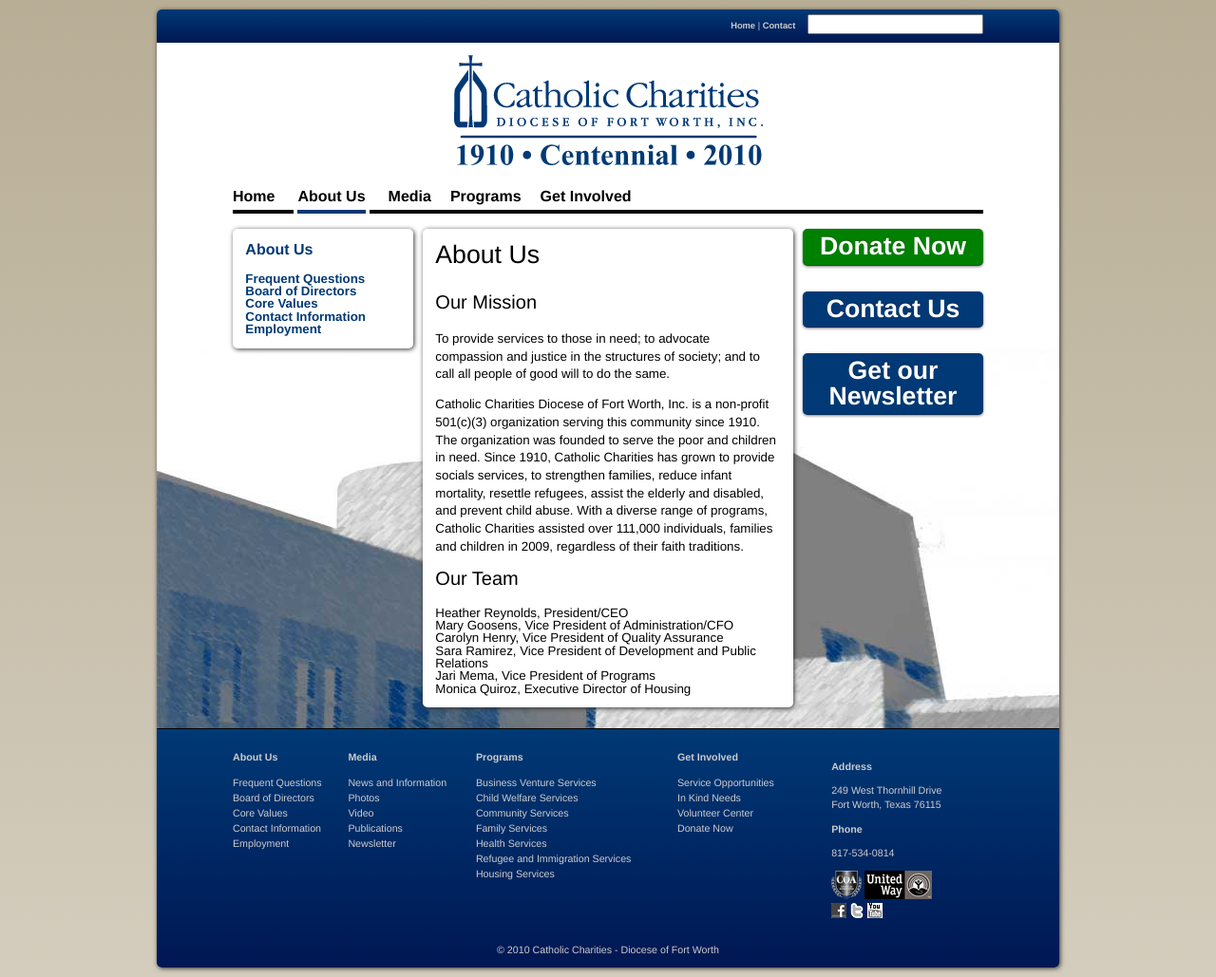
After one commit to kientran/ccdofw-2010, a PHP site: page /content.html in a window 1280 px wide. The commit adds this page. Shown: the whole page at 95% size. Run offline with PHP 8.4, Linux system fonts and the light colour scheme; some libraries are stand-ins or nearby versions.

Commit message:
Add content demo page

```diff
--- /dev/null
+++ b/content.html
@@ -0,0 +1,231 @@
+<!DOCTYPE html>
+<html lang="en">
+<head>
+
+  <link href="stylesheets/screen.css" media="screen, projection" rel="stylesheet" type="text/css" />
+  <link href="stylesheets/print.css" media="print" rel="stylesheet" type="text/css" />
+  <!--[if lt IE 8]>
+      <link href="stylesheets/ie.css" media="screen, projection" rel="stylesheet" type="text/css" />
+  <![endif]-->
+
+  <script type="text/javascript" src="http://jqueryjs.googlecode.com/files/jquery-1.3.1.js"></script>
+  <script type="text/javascript" src='js/slider.js'></script>
+</head>
+
+<body class="bp three-col">
+<div id="container">
+
+<header>
+  <div id="searchbar">
+      <a href="">Home</a> | <a href="">Contact</a> <input type="text">
+  </div>
+  <div id="logobar"><a href="">Catholic Charities</a></div>
+  <navigation>
+    <!--<div id="nav_donate"><a href="" class="green awesome">Donate now</a></div> -->
+    <ul id="nav" class="clearfix">
+      <li id="nav_home" class="first"><a href="">Home</a></li>
+      <li id="nav_about" class="current dir"><a href="">About Us</a>
+<!--        <ul>
+          <li><a href="">Frequent Questions</a></li>
+          <li><a href="">Board of Directors</a></li>
+          <li><a href="">Core Values</a></li>
+          <li><a href="">Contact Information</a></li>
+          <li><a href="">Employment</a></li>
+        </ul> -->
+      </li>
+      <li id="nav_media" class="dir"><a href="">Media</a>
+  <!--      <ul>
+          <li><a href="">News and Information</a></li>
+          <li><a href="">Photos</a></li>
+          <li><a href="">Video</a></li>
+          <li><a href="">Publications</a></li>
+          <li><a href="">Newsletter</a></li>
+        </ul> -->
+      </li>
+      <li id="nav_programs" class="dir"><a href="">Programs</a>
+  <!--      <ul>
+          <li class="dir"><a href="">Business Venture Services</a>
+            <ul>
+              <li><a href="">Translation and Interpreter Network</a></li>
+            </ul>
+          </li>
+          <li class="dir"><a href="">Child Welfare Services</a>
+             <ul>
+              <li><a href="">Assessment Center of Tarrant County</a></li>
+              <li><a href="">Therapeutic Foster Care</a></li>
+              <li><a href="">Unaccompanied Refugee Minor</a></li>
+            </ul>
+          </li>
+          <li class="dir"><a href="">Community Services</a>
+            <ul>
+              <li><a href="">Compassion Resource Network</a></li>
+              <li><a href="">Disaster Response Services</a></li>
+              <li><a href="">Enrollment Solutions</a></li>
+              <li><a href="">Financial Stability</a></li>
+              <li><a href="">Financial Education and Credit Counseling</a></li>
+              <li><a href="">Housing Opportunity Model for Empowerment and Stability</a></li>
+              <li><a href="">The Lady Hogan Project</a></li>
+            </ul>
+          </li>
+          <li class="dir"><a href="">Family Services</a>
+             <ul>
+              <li><a href="">Collaborative Approach to Resource Empowerment</a></li>
+              <li><a href="">Clinical Counseling</a></li>
+              <li><a href="">Hand in Hand</a></li>
+              <li><a href="">Healthy Start Initiative</a></li>
+              <li><a href="">Pathways</a></li>
+              <li><a href="">School Based Services</a></li>
+            </ul>
+
+          </li>
+          <li class="dir"><a href="">Health Services</a>
+             <ul>
+              <li><a href="">St. Joseph Health Care Trust</a></li>
+            </ul>
+          </li>
+          <li class="dir"><a href="">Refugee and Immigration Services</a>
+            <ul>
+              <li><a href="">Immigration Consultation Services</a></li>
+              <li><a href="">Refugee Services</a></li>
+            </ul>
+          </li>
+          <li class="dir"><a href="">Housing Services</a>
+            <ul>
+              <li><a href="">Casa, Inc</a></li>
+              <li><a href="">Casa II, Inc / Casa Brendan</a></li>
+              <li><a href="">Nuestro Hogar, Inc.</a></li>
+            </ul>
+          </li>
+        </ul>-->
+      </li>
+      <li id="nav_involved" class="dir"><a href="">Get Involved</a>
+<!--        <ul>
+          <li><a href="">Service Opportunities</a></li>
+          <li><a href="">In Kind Needs</a></li>
+          <li><a href="">Volunteer Center</a></li>
+          <li><a href="">Donate Now</a></li>
+        </ul>-->
+      </li>
+    </ul>
+  </navigation>
+</header>
+
+<div id="left_sidebar">
+<div id="side_navigation">
+  <h3><a href="">About Us</a></h3>
+  <ul>
+          <li><a href="">Frequent Questions</a></li>
+          <li><a href="">Board of Directors</a></li>
+          <li><a href="">Core Values</a></li>
+          <li><a href="">Contact Information</a></li>
+          <li><a href="">Employment</a></li>
+        </ul>
+</div>
+</div>
+
+<div id="content">
+<div id="content_container">
+<h1>About Us</h1>
+<h2>Our Mission</h2>
+<p>To provide services to those in need; to advocate compassion and justice in the structures of society; and to call all people of good will to do the same.</p>
+
+<p>Catholic Charities Diocese of Fort Worth, Inc. is a non-profit 501(c)(3) organization serving this community since 1910. The organization was founded to serve the poor and children in need. Since 1910, Catholic Charities has grown to provide socials services, to strengthen families, reduce infant mortality, resettle refugees, assist the elderly and disabled, and prevent child abuse. With a diverse range of programs, Catholic Charities assisted over 111,000 individuals, families and children in 2009, regardless of their faith traditions.</p>
+
+<h2>Our Team</h2>
+<ul>
+<li>Heather Reynolds, President/CEO</li>
+<li>Mary Goosens, Vice President of Administration/CFO</li>
+<li>Carolyn Henry, Vice President of Quality Assurance</li>
+<li>Sara Ramirez, Vice President of Development and Public Relations</li>
+<li>Jari Mema, Vice President of Programs</li>
+<li>Monica Quiroz, Executive Director of Housing</li>
+</ul>
+
+</div>
+</div>
+
+<div id="sidebar">
+
+  <div id="front_action">
+    <a href="#" id="front_donate" class="green awesome">Donate Now</a>
+  </div>
+
+  <div id="front_action">
+    <a href="#" id="front_contact" class="blue awesome">Contact Us</a>
+  </div>
+
+  <div id="front_action">
+    <a href="#" id="front_newsletter" class="blue awesome">Get our Newsletter</a>
+  </div>
+
+</div>
+
+<footer>
+<table>
+<tr>
+  <td>
+    <ul>
+      <li class="footer_head">About Us</li>
+      <li><a href="">Frequent Questions</a></li>
+      <li><a href="">Board of Directors</a></li>
+      <li><a href="">Core Values</a></li>
+      <li><a href="">Contact Information</a></li>
+      <li><a href="">Employment</a></li>
+    </ul>
+  </td>
+  <td>
+    <ul>
+      <li class="footer_head">Media</li>
+      <li><a href="">News and Information</a></li>
+      <li><a href="">Photos</a></li>
+      <li><a href="">Video</a></li>
+      <li><a href="">Publications</a></li>
+      <li><a href="">Newsletter</a></li>
+    </ul>
+  </td>
+  <td>
+    <ul>
+      <li class="footer_head">Programs</li>
+      <li class="dir"><a href="">Business Venture Services</a></li>
+      <li class="dir"><a href="">Child Welfare Services</a></li>
+      <li class="dir"><a href="">Community Services</a></li>
+      <li class="dir"><a href="">Family Services</a></li>
+      <li class="dir"><a href="">Health Services</a></li>
+      <li class="dir"><a href="">Refugee and Immigration Services</a></li>
+      <li class="dir"><a href="">Housing Services</a></li>
+    </ul>
+  </td>
+  <td>
+    <ul>
+      <li class="footer_head">Get Involved</li>
+      <li><a href="">Service Opportunities</a></li>
+      <li><a href="">In Kind Needs</a></li>
+      <li><a href="">Volunteer Center</a></li>
+      <li><a href="">Donate Now</a></li>
+    </ul>
+  </td>
+  <td id="footer_address">
+    <p class="footer_head">Address</p>
+    <p><a href="">
+    249 West Thornhill Drive<br />
+    Fort Worth, Texas 76115</a></p>
+    <p class="footer_head">Phone</p>
+    <p>817-534-0814</p>
+    <p>
+    <img src="images/coalogo.png" />
+    <img src="images/unitedwaylogo.png" /><br />
+<img src='images/facebook.png'>
+<img src='images/twitter.png'>
+<img src='images/youtube.png'>
+
+    </p>
+  </td>
+</tr>
+</table>
+<div id="copyright">&copy; 2010 Catholic Charities - Diocese of Fort Worth
+</div>
+</footer>
+
+</div>
+</body>
+</html>
--- a/src/screen.scss
+++ b/src/screen.scss
@@ -21,15 +21,17 @@ $ccblue: #003975;
 * html .clearfix             { zoom: 1; } /* IE6 */
 *:first-child+html .clearfix { zoom: 1; } /* IE7 */
 
+body.two-col, body.three-col {
+  #container {
+    @include container; }
+  header, footer {
+    @include column($blueprint_grid_columns); }
+}
 
 form.bp {
   @include blueprint-form; }
 
 body.two-col {
-  #container {
-    @include container; }
-  header, footer {
-    @include column($blueprint_grid_columns); }
   #sidebar {
     $sidebar_columns: 5;
     @include column($sidebar_columns, true);
@@ -39,6 +41,22 @@ body.two-col {
     @include column($content_columns);
     @include prepend(2);
    }
+}
+
+body.three-col {
+  #left_sidebar {
+    $sidebar_columns: 5;
+    @include column($sidebar_columns);
+    @include prepend(2);
+  }
+  #sidebar {
+    $sidebar_columns: 5;
+    @include column($sidebar_columns, true);
+  }
+  #content {
+    $content_columns: 10;
+    @include column($content_columns);
+  }
 }
 
 body {
@@ -266,6 +284,33 @@ div#lower_front {
   }
 }
 
+div#left_sidebar {
+  div#side_navigation {
+    @include border-radius;
+    @include box-shadow;
+    padding: 1em;
+  }
+
+  h3 {
+    font-size: 1.2em;
+    margin-bottom: 1em;
+  }
+}
+
+div#content_container {
+  background: white;
+  @include border-radius;
+  @include box-shadow;
+  padding: 1em;
+  h1 {
+    font-size: 2em;
+    margin: 0 0 1em 0;
+  }
+  h2 {
+    font-size: 1.5em;
+    margin: 0 0 1em 0;
+  }
+}
 
 div#sidebar {
   div#heathers_box {
--- a/stylesheets/screen.css
+++ b/stylesheets/screen.css
@@ -80,6 +80,29 @@ a img {
 }
 
 /* IE7 */
+/* line 25, ../src/screen.scss */
+body.two-col #container, body.three-col #container {
+  width: 950px;
+  margin: 0 auto;
+  overflow: hidden;
+  display: inline-block;
+}
+/* line 8, ../../../../../Library/Ruby/Gems/1.8/gems/compass-0.10.0.rc5/frameworks/compass/stylesheets/compass/utilities/general/_hacks.scss */
+body.two-col #container, body.three-col #container {
+  display: block;
+}
+/* line 27, ../src/screen.scss */
+body.two-col header, body.two-col footer, body.three-col header, body.three-col footer {
+  display: inline;
+  float: left;
+  margin-right: 10px;
+  width: 950px;
+}
+/* line 138, ../../../../../Library/Ruby/Gems/1.8/gems/compass-0.10.0.rc5/frameworks/blueprint/stylesheets/blueprint/_grid.scss */
+* html body.two-col header, * html body.two-col footer, * html body.three-col header, * html body.three-col footer {
+  overflow-x: hidden;
+}
+
 /* line 18, ../../../../../Library/Ruby/Gems/1.8/gems/compass-0.10.0.rc5/frameworks/blueprint/stylesheets/blueprint/_form.scss */
 form.bp label {
   font-weight: bold;
@@ -142,29 +165,7 @@ form.bp textarea {
   height: 250px;
 }
 
-/* line 29, ../src/screen.scss */
-body.two-col #container {
-  width: 950px;
-  margin: 0 auto;
-  overflow: hidden;
-  display: inline-block;
-}
-/* line 8, ../../../../../Library/Ruby/Gems/1.8/gems/compass-0.10.0.rc5/frameworks/compass/stylesheets/compass/utilities/general/_hacks.scss */
-body.two-col #container {
-  display: block;
-}
-/* line 31, ../src/screen.scss */
-body.two-col header, body.two-col footer {
-  display: inline;
-  float: left;
-  margin-right: 10px;
-  width: 950px;
-}
-/* line 138, ../../../../../Library/Ruby/Gems/1.8/gems/compass-0.10.0.rc5/frameworks/blueprint/stylesheets/blueprint/_grid.scss */
-* html body.two-col header, * html body.two-col footer {
-  overflow-x: hidden;
-}
-/* line 33, ../src/screen.scss */
+/* line 35, ../src/screen.scss */
 body.two-col #sidebar {
   display: inline;
   float: left;
@@ -175,7 +176,7 @@ body.two-col #sidebar {
 * html body.two-col #sidebar {
   overflow-x: hidden;
 }
-/* line 37, ../src/screen.scss */
+/* line 39, ../src/screen.scss */
 body.two-col #content {
   display: inline;
   float: left;
@@ -188,7 +189,42 @@ body.two-col #content {
   overflow-x: hidden;
 }
 
-/* line 44, ../src/screen.scss */
+/* line 47, ../src/screen.scss */
+body.three-col #left_sidebar {
+  display: inline;
+  float: left;
+  margin-right: 10px;
+  width: 190px;
+  padding-left: 80px;
+}
+/* line 138, ../../../../../Library/Ruby/Gems/1.8/gems/compass-0.10.0.rc5/frameworks/blueprint/stylesheets/blueprint/_grid.scss */
+* html body.three-col #left_sidebar {
+  overflow-x: hidden;
+}
+/* line 52, ../src/screen.scss */
+body.three-col #sidebar {
+  display: inline;
+  float: left;
+  margin-right: 0;
+  width: 190px;
+}
+/* line 138, ../../../../../Library/Ruby/Gems/1.8/gems/compass-0.10.0.rc5/frameworks/blueprint/stylesheets/blueprint/_grid.scss */
+* html body.three-col #sidebar {
+  overflow-x: hidden;
+}
+/* line 56, ../src/screen.scss */
+body.three-col #content {
+  display: inline;
+  float: left;
+  margin-right: 10px;
+  width: 390px;
+}
+/* line 138, ../../../../../Library/Ruby/Gems/1.8/gems/compass-0.10.0.rc5/frameworks/blueprint/stylesheets/blueprint/_grid.scss */
+* html body.three-col #content {
+  overflow-x: hidden;
+}
+
+/* line 62, ../src/screen.scss */
 body {
   height: 100%;
   background: #d4cdbd;
@@ -199,23 +235,23 @@ body {
   font-family: "Helvetica Neue", "Arial", "Helvetica", sans-serif;
   font-size: 10pt;
 }
-/* line 52, ../src/screen.scss */
+/* line 70, ../src/screen.scss */
 body a {
   text-decoration: none;
   font-weight: bold;
   color: #003975;
 }
-/* line 57, ../src/screen.scss */
+/* line 75, ../src/screen.scss */
 body a:hover {
   text-decoration: underline;
 }
-/* line 60, ../src/screen.scss */
+/* line 78, ../src/screen.scss */
 body p {
   line-height: 1.4em;
   margin: 1em 0;
 }
 
-/* line 66, ../src/screen.scss */
+/* line 84, ../src/screen.scss */
 .awesome {
   background: #222;
   display: inline-block;
@@ -234,27 +270,27 @@ body p {
   cursor: pointer;
 }
 
-/* line 86, ../src/screen.scss */
+/* line 104, ../src/screen.scss */
 .green.awesome {
   background-color: green;
 }
 
-/* line 89, ../src/screen.scss */
+/* line 107, ../src/screen.scss */
 .green.awesome:hover {
   background-color: #22a222;
 }
 
-/* line 93, ../src/screen.scss */
+/* line 111, ../src/screen.scss */
 .blue.awesome {
   background-color: #003975;
 }
 
-/* line 96, ../src/screen.scss */
+/* line 114, ../src/screen.scss */
 .blue.awesome:hover {
   background-color: #225b97;
 }
 
-/* line 100, ../src/screen.scss */
+/* line 118, ../src/screen.scss */
 div#container {
   -moz-box-shadow: #333333 1px 1px 5px;
   -webkit-box-shadow: #333333 1px 1px 5px;
@@ -270,7 +306,7 @@ div#container {
   background-position: 0% 90%;
 }
 
-/* line 108, ../src/screen.scss */
+/* line 126, ../src/screen.scss */
 header div#searchbar {
   text-align: right;
   font-size: 0.7em;
@@ -281,20 +317,20 @@ header div#searchbar {
   padding-right: 80px;
   color: #ccc;
 }
-/* line 116, ../src/screen.scss */
+/* line 134, ../src/screen.scss */
 header div#searchbar a {
   color: #ccc;
 }
-/* line 119, ../src/screen.scss */
+/* line 137, ../src/screen.scss */
 header div#searchbar input {
   margin-left: 10px;
 }
-/* line 123, ../src/screen.scss */
+/* line 141, ../src/screen.scss */
 header div#logobar {
   height: 125px;
   color: white;
 }
-/* line 127, ../src/screen.scss */
+/* line 145, ../src/screen.scss */
 header div#logobar a {
   display: block;
   margin: 1em auto;
@@ -303,7 +339,7 @@ header div#logobar a {
   text-indent: -9999px;
   background-image: url(../images/cclogo.png);
 }
-/* line 136, ../src/screen.scss */
+/* line 154, ../src/screen.scss */
 header navigation {
   font-size: 1.2em;
   padding-right: 80px;
@@ -317,21 +353,21 @@ header navigation {
 * html header navigation {
   overflow-x: hidden;
 }
-/* line 141, ../src/screen.scss */
+/* line 159, ../src/screen.scss */
 header navigation a {
   color: black;
 }
-/* line 144, ../src/screen.scss */
+/* line 162, ../src/screen.scss */
 header navigation a:hover {
   color: #003975;
 }
-/* line 147, ../src/screen.scss */
+/* line 165, ../src/screen.scss */
 header navigation ul {
   list-style: none;
   border-bottom: 4px solid black;
   margin: 1em 0;
 }
-/* line 153, ../src/screen.scss */
+/* line 171, ../src/screen.scss */
 header navigation li {
   float: left;
   position: relative;
@@ -340,32 +376,32 @@ header navigation li {
   margin-right: 10px;
   border-bottom: 4px solid black;
 }
-/* line 162, ../src/screen.scss */
+/* line 180, ../src/screen.scss */
 header navigation li a {
   margin-bottom: -4px;
   padding-bottom: 10px;
   display: block;
 }
-/* line 168, ../src/screen.scss */
+/* line 186, ../src/screen.scss */
 header navigation ul .first {
   margin-left: 0px;
 }
-/* line 172, ../src/screen.scss */
+/* line 190, ../src/screen.scss */
 header navigation ul .current {
   border-color: #003975;
 }
-/* line 176, ../src/screen.scss */
+/* line 194, ../src/screen.scss */
 header navigation ul .current a, header navigation ul .current a:hover {
   border-left: 4px solid white;
   border-right: 4px solid white;
 }
-/* line 181, ../src/screen.scss */
+/* line 199, ../src/screen.scss */
 header navigation div#nav_donate {
   float: right;
   margin-top: 5px;
 }
 
-/* line 189, ../src/screen.scss */
+/* line 207, ../src/screen.scss */
 .boxgrid {
   width: 588px;
   height: 175px;
@@ -380,28 +416,28 @@ header navigation div#nav_donate {
   -o-box-shadow: #333333 1px 1px 5px;
   box-shadow: #333333 1px 1px 5px;
 }
-/* line 199, ../src/screen.scss */
+/* line 217, ../src/screen.scss */
 .boxgrid img {
   position: absolute;
   top: 0;
   left: 0;
   border: 0;
 }
-/* line 205, ../src/screen.scss */
+/* line 223, ../src/screen.scss */
 .boxgrid p {
   padding: 0 10px;
   color: white;
   font: 10pt;
   margin: 1em;
 }
-/* line 211, ../src/screen.scss */
+/* line 229, ../src/screen.scss */
 .boxgrid h3 {
   color: white;
   font-size: 1.7em;
   margin: 0.25em 1em;
 }
 
-/* line 218, ../src/screen.scss */
+/* line 236, ../src/screen.scss */
 .boxcaption {
   float: left;
   position: absolute;
@@ -411,13 +447,13 @@ header navigation div#nav_donate {
   opacity: 0.9;
 }
 
-/* line 227, ../src/screen.scss */
+/* line 245, ../src/screen.scss */
 .caption .boxcaption {
   top: 140px;
   left: 0;
 }
 
-/* line 234, ../src/screen.scss */
+/* line 252, ../src/screen.scss */
 div#front_action a {
   text-align: center;
   font-size: 2em;
@@ -425,7 +461,7 @@ div#front_action a {
   margin-bottom: 1em;
 }
 
-/* line 242, ../src/screen.scss */
+/* line 260, ../src/screen.scss */
 div#lower_front {
   display: inline;
   float: left;
@@ -436,7 +472,7 @@ div#lower_front {
 * html div#lower_front {
   overflow-x: hidden;
 }
-/* line 244, ../src/screen.scss */
+/* line 262, ../src/screen.scss */
 div#lower_front div {
   -moz-border-radius: 5px;
   -webkit-border-radius: 5px;
@@ -454,26 +490,72 @@ div#lower_front div {
   padding: 1em;
   margin: 1em 0;
 }
-/* line 253, ../src/screen.scss */
+/* line 271, ../src/screen.scss */
 div#lower_front div#lower_front_top {
   float: left;
 }
-/* line 256, ../src/screen.scss */
+/* line 274, ../src/screen.scss */
 div#lower_front div#lower_front_bottom {
   float: left;
 }
-/* line 259, ../src/screen.scss */
+/* line 277, ../src/screen.scss */
 div#lower_front h2 {
   font-size: 1.5em;
   color: #003975;
   margin-bottom: 1em;
 }
-/* line 264, ../src/screen.scss */
+/* line 282, ../src/screen.scss */
 div#lower_front ul li {
   margin-bottom: 1em;
 }
 
-/* line 272, ../src/screen.scss */
+/* line 288, ../src/screen.scss */
+div#left_sidebar div#side_navigation {
+  -moz-border-radius: 5px;
+  -webkit-border-radius: 5px;
+  -o-border-radius: 5px;
+  -ms-border-radius: 5px;
+  -khtml-border-radius: 5px;
+  border-radius: 5px;
+  -moz-box-shadow: #333333 1px 1px 5px;
+  -webkit-box-shadow: #333333 1px 1px 5px;
+  -o-box-shadow: #333333 1px 1px 5px;
+  box-shadow: #333333 1px 1px 5px;
+  padding: 1em;
+}
+/* line 294, ../src/screen.scss */
+div#left_sidebar h3 {
+  font-size: 1.2em;
+  margin-bottom: 1em;
+}
+
+/* line 300, ../src/screen.scss */
+div#content_container {
+  background: white;
+  -moz-border-radius: 5px;
+  -webkit-border-radius: 5px;
+  -o-border-radius: 5px;
+  -ms-border-radius: 5px;
+  -khtml-border-radius: 5px;
+  border-radius: 5px;
+  -moz-box-shadow: #333333 1px 1px 5px;
+  -webkit-box-shadow: #333333 1px 1px 5px;
+  -o-box-shadow: #333333 1px 1px 5px;
+  box-shadow: #333333 1px 1px 5px;
+  padding: 1em;
+}
+/* line 305, ../src/screen.scss */
+div#content_container h1 {
+  font-size: 2em;
+  margin: 0 0 1em 0;
+}
+/* line 309, ../src/screen.scss */
+div#content_container h2 {
+  font-size: 1.5em;
+  margin: 0 0 1em 0;
+}
+
+/* line 317, ../src/screen.scss */
 div#sidebar div#heathers_box div#heathers_text {
   -moz-border-radius: 5px;
   -webkit-border-radius: 5px;
@@ -488,13 +570,13 @@ div#sidebar div#heathers_box div#heathers_text {
   border: 1px solid black;
   background: white;
 }
-/* line 278, ../src/screen.scss */
+/* line 323, ../src/screen.scss */
 div#sidebar div#heathers_box p {
   margin: 0px;
   padding: 1em;
 }
 
-/* line 285, ../src/screen.scss */
+/* line 330, ../src/screen.scss */
 footer {
   color: #ccc;
   margin-top: 2em;
@@ -504,47 +586,47 @@ footer {
   font-size: 0.8em;
   line-height: 1.5em;
 }
-/* line 287, ../src/screen.scss */
+/* line 332, ../src/screen.scss */
 footer table {
   padding: 0;
   margin: 0;
 }
-/* line 291, ../src/screen.scss */
+/* line 336, ../src/screen.scss */
 footer a {
   color: #ccc;
   font-weight: normal;
 }
-/* line 295, ../src/screen.scss */
+/* line 340, ../src/screen.scss */
 footer a:hover {
   color: white;
   text-decoration: underline;
 }
-/* line 305, ../src/screen.scss */
+/* line 350, ../src/screen.scss */
 footer table {
   padding-left: 80px;
   padding-right: 80px;
   width: 100%;
   margin-top: 2em;
 }
-/* line 311, ../src/screen.scss */
+/* line 356, ../src/screen.scss */
 footer table tr td {
   vertical-align: top;
 }
-/* line 314, ../src/screen.scss */
+/* line 359, ../src/screen.scss */
 footer li {
   list-style: none;
 }
-/* line 317, ../src/screen.scss */
+/* line 362, ../src/screen.scss */
 footer .footer_head {
   font-weight: bold;
   color: #ccc;
   margin-bottom: 1em;
 }
-/* line 323, ../src/screen.scss */
+/* line 368, ../src/screen.scss */
 footer #footer_address p {
   margin-left: 30px;
 }
-/* line 327, ../src/screen.scss */
+/* line 372, ../src/screen.scss */
 footer #copyright {
   text-align: center;
   padding: 1em;
```
